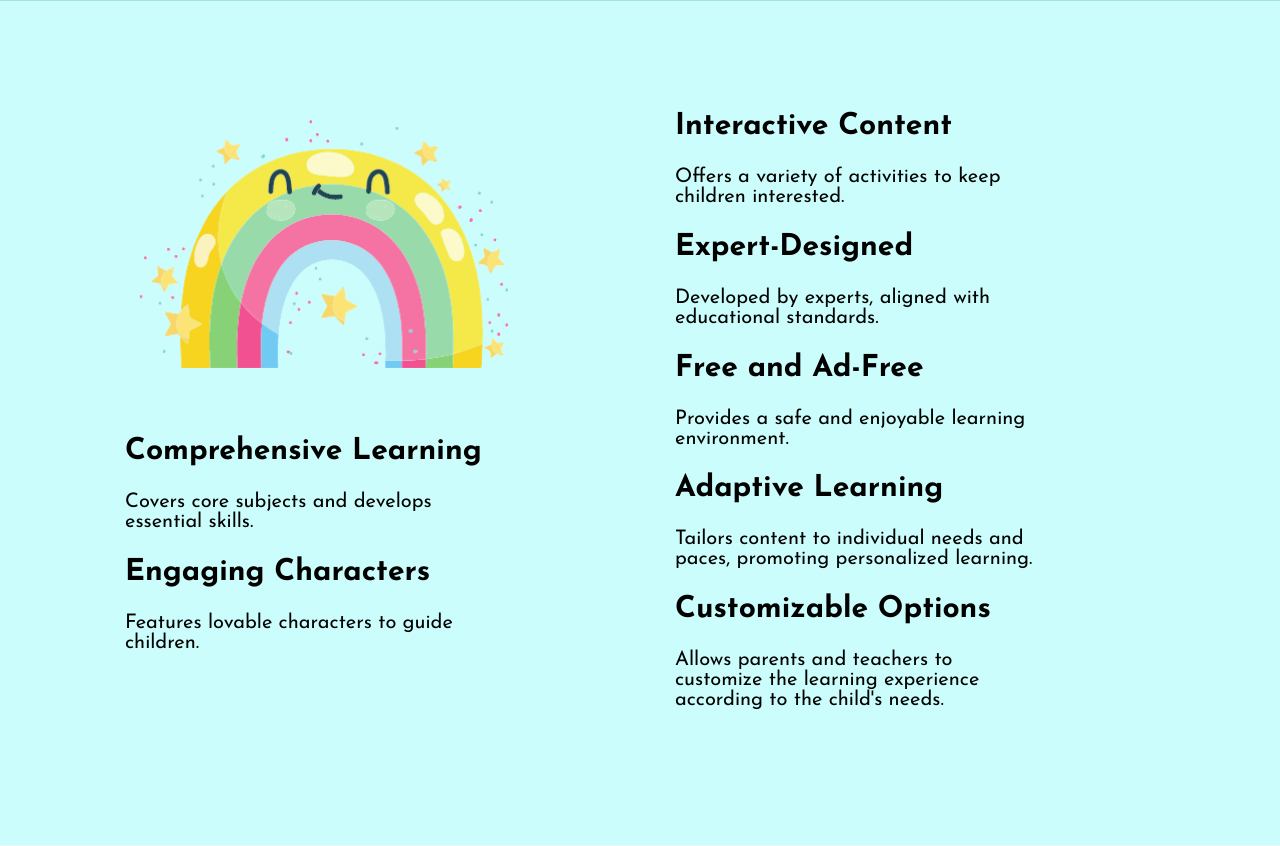
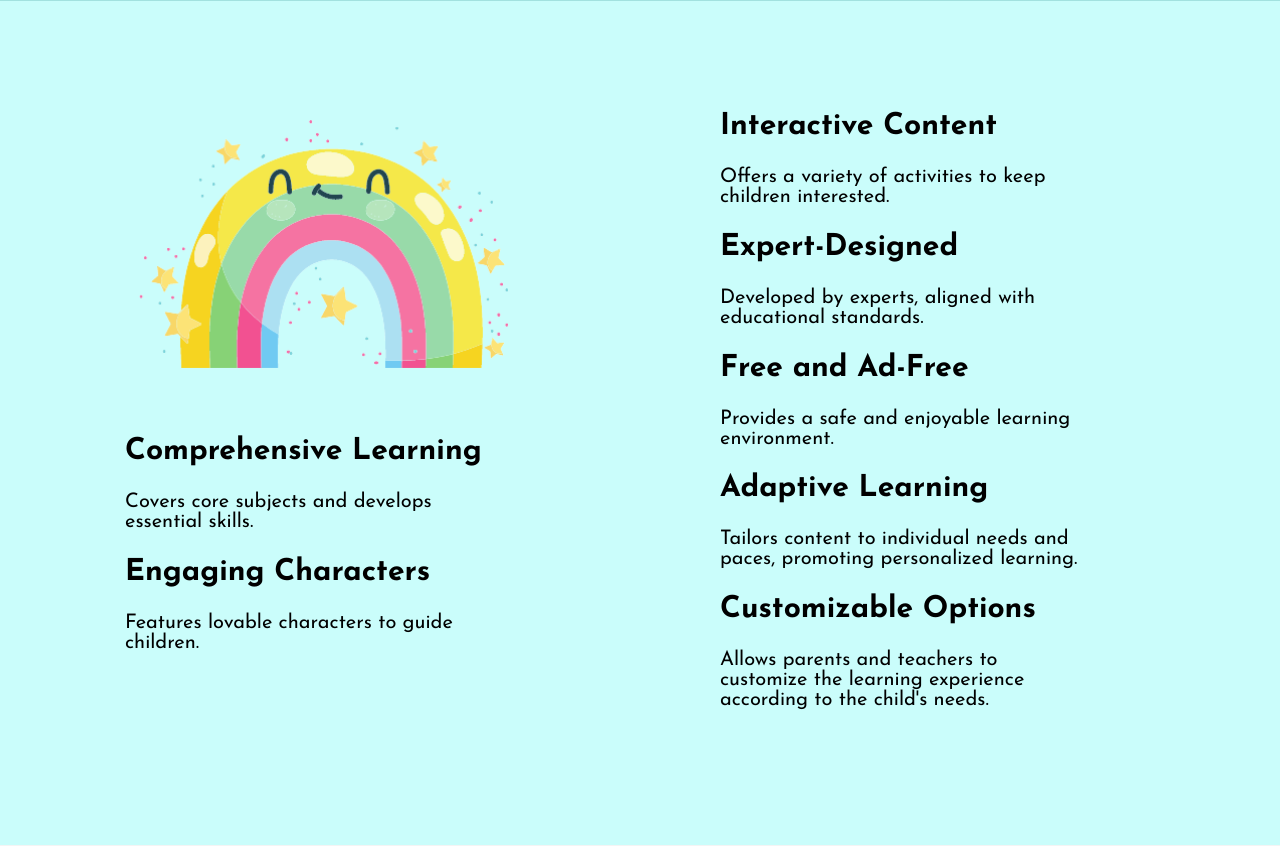
Before and after one commit to TinyGenius-OUSL-Project/TinyGeniusWebsite-OUSL, a PHP site: page /landing.html in a window 1280 px wide. Shown: the part 2362-3208 px from the top of the page. Run offline with PHP 8.4, Linux system fonts and the light colour scheme; some web fonts are replaced.

Commit message:
main.css

```diff
--- a/TinyGenius - Frontend/main.css
+++ b/TinyGenius - Frontend/main.css
@@ -240,6 +240,7 @@ nav ul li a:hover {
     width: 400px;
     float: right;
     padding: 75px;
+    padding-left: 120px;
 
 }
 
```
